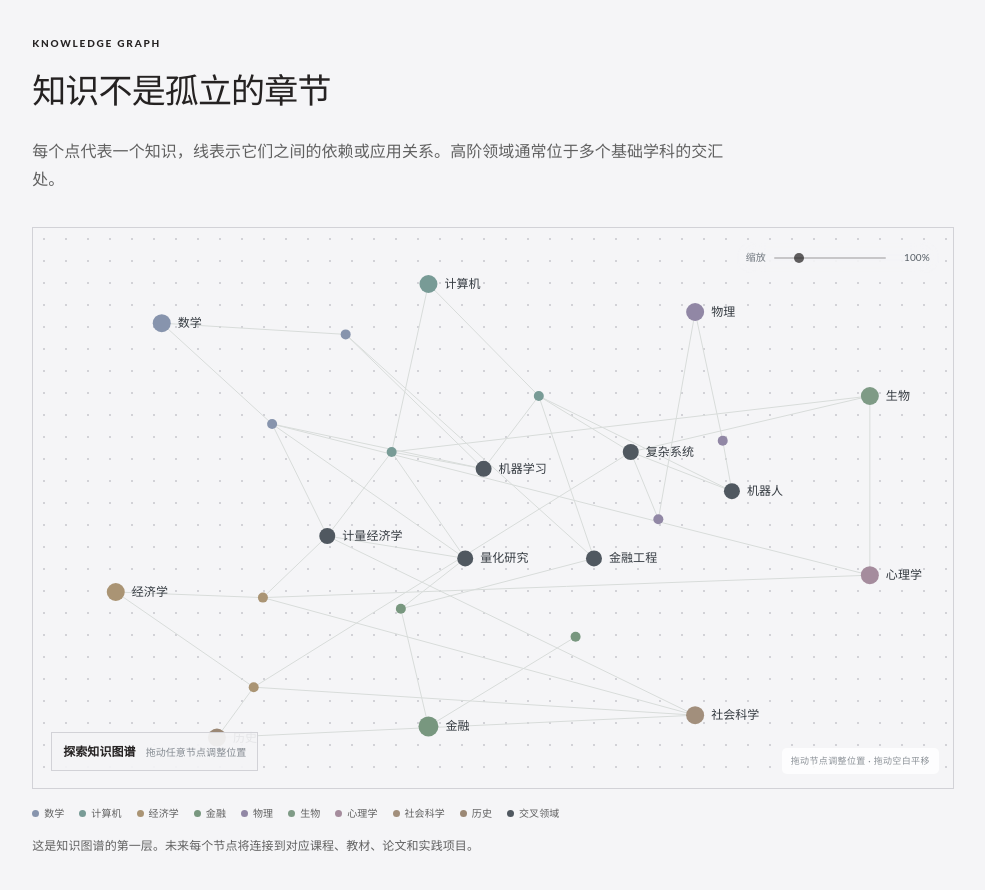
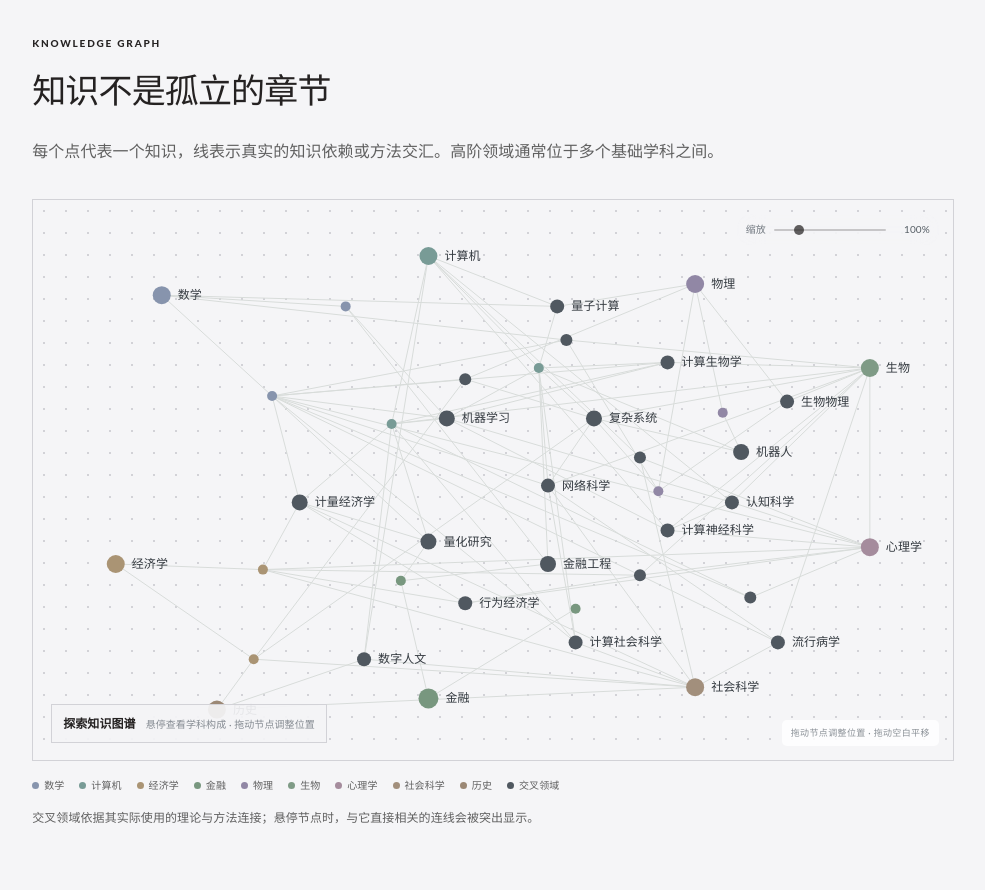
Before and after one commit to ming1024yue/finance-self-taught, a React (Vite) app: page / in a window 1280 px wide. Shown: the part 780-1670 px from the top of the page, without its empty margins (147-1132 px from the left). Built offline with nearby package versions, Linux system fonts and the light colour scheme.

Commit message:
Expand interdisciplinary knowledge graph

```diff
--- a/src/KnowledgeGraph.tsx
+++ b/src/KnowledgeGraph.tsx
@@ -5,14 +5,58 @@ const colors:Record<string,string>={数学:"#8794ad",计算机:"#789b96",经济
 const initialNodes:Node[]=[
  {id:"math",label:"数学",group:"数学",x:.14,y:.17,size:9},{id:"cs",label:"计算机",group:"计算机",x:.43,y:.1,size:9},{id:"physics",label:"物理",group:"物理",x:.72,y:.15,size:9},{id:"biology",label:"生物",group:"生物",x:.91,y:.3,size:9},{id:"psychology",label:"心理学",group:"心理学",x:.91,y:.62,size:9},{id:"social",label:"社会科学",group:"社会科学",x:.72,y:.87,size:9},{id:"history",label:"历史",group:"历史",x:.2,y:.91,size:9},{id:"econ",label:"经济学",group:"经济学",x:.09,y:.65,size:9},{id:"finance",label:"金融",group:"金融",x:.43,y:.89,size:10},
  {id:"stats",label:"概率统计",group:"数学",x:.26,y:.35,size:5},{id:"opt",label:"优化",group:"数学",x:.34,y:.19,size:5},{id:"algo",label:"算法",group:"计算机",x:.55,y:.3,size:5},{id:"data",label:"数据科学",group:"计算机",x:.39,y:.4,size:5},{id:"mechanics",label:"力学",group:"物理",x:.75,y:.38,size:5},{id:"dynamics",label:"动力系统",group:"物理",x:.68,y:.52,size:5},{id:"micro",label:"微观经济学",group:"经济学",x:.25,y:.66,size:5},{id:"macro",label:"宏观经济学",group:"经济学",x:.24,y:.82,size:5},{id:"pricing",label:"资产定价",group:"金融",x:.4,y:.68,size:5},{id:"corp",label:"公司金融",group:"金融",x:.59,y:.73,size:5},
- {id:"ml",label:"机器学习",group:"交叉领域",x:.49,y:.43,size:8},{id:"metrics",label:"计量经济学",group:"交叉领域",x:.32,y:.55,size:8},{id:"quant",label:"量化研究",group:"交叉领域",x:.47,y:.59,size:8},{id:"fineng",label:"金融工程",group:"交叉领域",x:.61,y:.59,size:8},{id:"complex",label:"复杂系统",group:"交叉领域",x:.65,y:.4,size:8},{id:"robot",label:"机器人",group:"交叉领域",x:.76,y:.47,size:8}
+ {id:"ml",label:"机器学习",group:"交叉领域",x:.45,y:.39,size:8},{id:"metrics",label:"计量经济学",group:"交叉领域",x:.29,y:.54,size:8},{id:"quant",label:"量化研究",group:"交叉领域",x:.43,y:.61,size:8},{id:"fineng",label:"金融工程",group:"交叉领域",x:.56,y:.65,size:8},{id:"complex",label:"复杂系统",group:"交叉领域",x:.61,y:.39,size:8},{id:"robot",label:"机器人",group:"交叉领域",x:.77,y:.45,size:8},
+ {id:"compbio",label:"计算生物学",group:"交叉领域",x:.69,y:.29,size:7},
+ {id:"biophysics",label:"生物物理",group:"交叉领域",x:.82,y:.36,size:7},
+ {id:"cogsci",label:"认知科学",group:"交叉领域",x:.76,y:.54,size:7},
+ {id:"behavecon",label:"行为经济学",group:"交叉领域",x:.47,y:.72,size:7},
+ {id:"neuroecon",label:"神经经济学",group:"交叉领域",x:.66,y:.67,size:6},
+ {id:"compsocial",label:"计算社会科学",group:"交叉领域",x:.59,y:.79,size:7},
+ {id:"digitalhumanities",label:"数字人文",group:"交叉领域",x:.36,y:.82,size:7},
+ {id:"network",label:"网络科学",group:"交叉领域",x:.56,y:.51,size:7},
+ {id:"econophysics",label:"经济物理",group:"交叉领域",x:.47,y:.32,size:6},
+ {id:"quantumcomp",label:"量子计算",group:"交叉领域",x:.57,y:.19,size:7},
+ {id:"psychometrics",label:"心理测量学",group:"交叉领域",x:.78,y:.71,size:6},
+ {id:"mathbio",label:"数学生物学",group:"交叉领域",x:.58,y:.25,size:6},
+ {id:"epidemiology",label:"流行病学",group:"交叉领域",x:.81,y:.79,size:7},
+ {id:"hci",label:"人机交互",group:"交叉领域",x:.66,y:.46,size:6},
+ {id:"compneuro",label:"计算神经科学",group:"交叉领域",x:.69,y:.59,size:7}
 ];
-const edges=[["math","stats"],["math","opt"],["cs","algo"],["cs","data"],["physics","mechanics"],["physics","dynamics"],["biology","data"],["biology","complex"],["psychology","stats"],["psychology","biology"],["psychology","micro"],["social","metrics"],["social","micro"],["social","macro"],["history","social"],["history","macro"],["econ","micro"],["econ","macro"],["finance","pricing"],["finance","corp"],["stats","metrics"],["data","metrics"],["micro","metrics"],["stats","ml"],["opt","ml"],["algo","ml"],["data","ml"],["stats","quant"],["data","quant"],["metrics","quant"],["pricing","quant"],["opt","fineng"],["algo","fineng"],["pricing","fineng"],["dynamics","complex"],["macro","complex"],["algo","complex"],["mechanics","robot"],["algo","robot"],["complex","robot"]];
+const edges=[
+ ["math","stats"],["math","opt"],["cs","algo"],["cs","data"],["physics","mechanics"],["physics","dynamics"],["biology","data"],["biology","complex"],["psychology","stats"],["psychology","biology"],["psychology","micro"],["social","metrics"],["social","micro"],["social","macro"],["history","social"],["history","macro"],["econ","micro"],["econ","macro"],["finance","pricing"],["finance","corp"],
+ ["stats","metrics"],["data","metrics"],["micro","metrics"],["stats","ml"],["opt","ml"],["algo","ml"],["data","ml"],["stats","quant"],["data","quant"],["metrics","quant"],["pricing","quant"],["opt","fineng"],["algo","fineng"],["pricing","fineng"],["dynamics","complex"],["macro","complex"],["algo","complex"],["mechanics","robot"],["algo","robot"],["complex","robot"],
+ ["biology","compbio"],["data","compbio"],["algo","compbio"],["stats","compbio"],["ml","compbio"],
+ ["biology","biophysics"],["physics","biophysics"],["dynamics","biophysics"],
+ ["psychology","cogsci"],["biology","cogsci"],["cs","cogsci"],["ml","cogsci"],
+ ["psychology","behavecon"],["micro","behavecon"],["metrics","behavecon"],
+ ["psychology","neuroecon"],["biology","neuroecon"],["micro","neuroecon"],["behavecon","neuroecon"],
+ ["social","compsocial"],["data","compsocial"],["stats","compsocial"],["algo","compsocial"],
+ ["history","digitalhumanities"],["social","digitalhumanities"],["data","digitalhumanities"],["cs","digitalhumanities"],
+ ["stats","network"],["algo","network"],["complex","network"],["social","network"],["biology","network"],["compsocial","network"],
+ ["physics","econophysics"],["stats","econophysics"],["macro","econophysics"],["complex","econophysics"],
+ ["physics","quantumcomp"],["math","quantumcomp"],["cs","quantumcomp"],["algo","quantumcomp"],
+ ["psychology","psychometrics"],["stats","psychometrics"],["data","psychometrics"],
+ ["math","mathbio"],["biology","mathbio"],["dynamics","mathbio"],["stats","mathbio"],
+ ["biology","epidemiology"],["stats","epidemiology"],["social","epidemiology"],["network","epidemiology"],
+ ["cs","hci"],["psychology","hci"],["social","hci"],
+ ["cs","compneuro"],["psychology","compneuro"],["biology","compneuro"],["ml","compneuro"],["cogsci","compneuro"]
+];
+const descriptions:Record<string,string>={
+ ml:"数学 × 计算机 × 统计",metrics:"经济学 × 数学 × 统计",quant:"金融 × 统计 × 计算机",fineng:"金融 × 数学 × 计算机",complex:"数学 × 物理 × 生物 × 社会科学",robot:"计算机 × 物理",
+ compbio:"生物 × 计算机 × 统计",biophysics:"生物 × 物理",cogsci:"心理学 × 生物 × 计算机",behavecon:"心理学 × 经济学",neuroecon:"神经科学 × 心理学 × 经济学",compsocial:"社会科学 × 计算机 × 统计",digitalhumanities:"历史人文 × 计算机",network:"数学 × 计算机 × 自然与社会系统",econophysics:"经济学 × 统计物理",quantumcomp:"物理 × 数学 × 计算机",psychometrics:"心理学 × 统计",mathbio:"数学 × 生物",epidemiology:"生物 × 统计 × 社会科学",hci:"计算机 × 心理学 × 社会科学",compneuro:"神经科学 × 数学 × 计算机"
+};
 
 export default function KnowledgeGraph(){
  const canvasRef=useRef<HTMLCanvasElement>(null),nodesRef=useRef(initialNodes.map(node=>({...node}))),viewRef=useRef<View>({x:0,y:0,scale:1}),activeId=useRef<string|null>(null),dragRef=useRef<{kind:"node";id:string}|{kind:"pan";x:number;y:number;ox:number;oy:number}|null>(null),drawRef=useRef<()=>void>(()=>{});
  const [active,setActive]=useState<Node|null>(null),[zoom,setZoom]=useState(100);
- useEffect(()=>{const canvas=canvasRef.current;if(!canvas)return;const draw=()=>{const rect=canvas.getBoundingClientRect(),dpr=devicePixelRatio||1;if(canvas.width!==Math.round(rect.width*dpr)||canvas.height!==Math.round(rect.height*dpr)){canvas.width=Math.round(rect.width*dpr);canvas.height=Math.round(rect.height*dpr)}const c=canvas.getContext("2d")!;c.setTransform(dpr,0,0,dpr,0,0);c.clearRect(0,0,rect.width,rect.height);const v=viewRef.current,pos=(n:Node)=>({x:n.x*rect.width*v.scale+v.x,y:n.y*rect.height*v.scale+v.y});c.strokeStyle="#d8dcda";c.lineWidth=1;for(const [a,b] of edges){const p=pos(nodesRef.current.find(n=>n.id===a)!),q=pos(nodesRef.current.find(n=>n.id===b)!);c.beginPath();c.moveTo(p.x,p.y);c.lineTo(q.x,q.y);c.stroke()}for(const n of nodesRef.current){const p=pos(n),selected=activeId.current===n.id;c.beginPath();c.arc(p.x,p.y,n.size+(selected?3:0),0,Math.PI*2);c.fillStyle=colors[n.group];c.fill();if(selected){c.strokeStyle="#fff";c.lineWidth=2;c.stroke()}if(n.size>=8||selected){c.font=`${selected?600:500} 12px -apple-system, sans-serif`;c.fillStyle="#343a40";c.fillText(n.label,p.x+n.size+7,p.y+4)}}};drawRef.current=draw;draw();const observer=new ResizeObserver(draw);observer.observe(canvas);return()=>observer.disconnect()},[]);
+ useEffect(()=>{const canvas=canvasRef.current;if(!canvas)return;const draw=()=>{
+  const rect=canvas.getBoundingClientRect(),dpr=devicePixelRatio||1;
+  if(canvas.width!==Math.round(rect.width*dpr)||canvas.height!==Math.round(rect.height*dpr)){canvas.width=Math.round(rect.width*dpr);canvas.height=Math.round(rect.height*dpr)}
+  const c=canvas.getContext("2d")!;c.setTransform(dpr,0,0,dpr,0,0);c.clearRect(0,0,rect.width,rect.height);
+  const v=viewRef.current,selectedId=activeId.current,pos=(n:Node)=>({x:n.x*rect.width*v.scale+v.x,y:n.y*rect.height*v.scale+v.y});
+  for(const [a,b] of edges){const related=!selectedId||a===selectedId||b===selectedId,p=pos(nodesRef.current.find(n=>n.id===a)!),q=pos(nodesRef.current.find(n=>n.id===b)!);c.strokeStyle=selectedId?(related?"#8e9691":"rgba(174,180,176,.2)"):"#d8dcda";c.lineWidth=selectedId&&related?1.6:1;c.beginPath();c.moveTo(p.x,p.y);c.lineTo(q.x,q.y);c.stroke()}
+  for(const n of nodesRef.current){const p=pos(n),selected=selectedId===n.id;c.beginPath();c.arc(p.x,p.y,n.size+(selected?3:0),0,Math.PI*2);c.fillStyle=colors[n.group];c.fill();if(selected){c.strokeStyle="#fff";c.lineWidth=2;c.stroke()}if(n.size>=7||selected){c.font=`${selected?600:500} 12px -apple-system, sans-serif`;c.fillStyle="#343a40";c.fillText(n.label,p.x+n.size+7,p.y+4)}}
+ };drawRef.current=draw;draw();const observer=new ResizeObserver(draw);observer.observe(canvas);return()=>observer.disconnect()},[]);
  const local=(e:{currentTarget:HTMLCanvasElement;clientX:number;clientY:number})=>{const r=e.currentTarget.getBoundingClientRect();return{x:e.clientX-r.left,y:e.clientY-r.top,r}};
  const hit=(x:number,y:number,r:DOMRect)=>{const v=viewRef.current;let found:Node|null=null,best=24;for(const n of nodesRef.current){const d=Math.hypot(x-(n.x*r.width*v.scale+v.x),y-(n.y*r.height*v.scale+v.y));if(d<best){best=d;found=n}}return found};
  const activate=(node:Node|null)=>{if(activeId.current===node?.id)return;activeId.current=node?.id??null;setActive(node?{...node}:null);drawRef.current()};
@@ -20,5 +64,14 @@ export default function KnowledgeGraph(){
  const onPointerMove=(e:React.PointerEvent<HTMLCanvasElement>)=>{const {x,y,r}=local(e),drag=dragRef.current,v=viewRef.current;if(drag?.kind==="node"){const node=nodesRef.current.find(n=>n.id===drag.id)!;node.x=Math.max(.02,Math.min(.98,(x-v.x)/(r.width*v.scale)));node.y=Math.max(.03,Math.min(.97,(y-v.y)/(r.height*v.scale)));activate(node);drawRef.current();return}if(drag?.kind==="pan"){v.x=drag.ox+e.clientX-drag.x;v.y=drag.oy+e.clientY-drag.y;drawRef.current();return}activate(hit(x,y,r))};
  const finish=(e:React.PointerEvent<HTMLCanvasElement>)=>{dragRef.current=null;e.currentTarget.classList.remove("dragging-node","panning");if(e.currentTarget.hasPointerCapture(e.pointerId))e.currentTarget.releasePointerCapture(e.pointerId)};
  const changeZoom=(value:number)=>{const canvas=canvasRef.current;if(!canvas)return;const r=canvas.getBoundingClientRect(),v=viewRef.current,next=value/100,ratio=next/v.scale,cx=r.width/2,cy=r.height/2;v.x=cx-(cx-v.x)*ratio;v.y=cy-(cy-v.y)*ratio;v.scale=next;setZoom(value);drawRef.current()};
- return <section className="knowledge-section" id="knowledge-graph"><div className="knowledge-heading"><small>KNOWLEDGE GRAPH</small><h2>知识不是孤立的章节</h2><p>每个点代表一个知识，线表示它们之间的依赖或应用关系。高阶领域通常位于多个基础学科的交汇处。</p></div><div className="graph-shell"><canvas ref={canvasRef} onPointerDown={onPointerDown} onPointerMove={onPointerMove} onPointerUp={finish} onPointerCancel={finish} onPointerLeave={e=>{if(!dragRef.current)activate(null);e.currentTarget.classList.remove("dragging-node","panning")}} role="img" aria-label="可拖拽的跨学科知识图谱"/><label className="graph-zoom"><span>缩放</span><input type="range" min="70" max="220" step="5" value={zoom} onChange={e=>changeZoom(Number(e.currentTarget.value))} aria-label="调整知识图谱缩放比例"/><output>{zoom}%</output></label><div className="graph-tooltip" aria-live="polite">{active?<><b>{active.label}</b><span>{active.group}</span></>:<><b>探索知识图谱</b><span>拖动任意节点调整位置</span></>}</div></div><div className="graph-legend">{Object.entries(colors).map(([name,color])=><span key={name}><i style={{background:color}}/>{name}</span>)}</div><p className="graph-note">这是知识图谱的第一层。未来每个节点将连接到对应课程、教材、论文和实践项目。</p></section>
+ return <section className="knowledge-section" id="knowledge-graph">
+  <div className="knowledge-heading"><small>KNOWLEDGE GRAPH</small><h2>知识不是孤立的章节</h2><p>每个点代表一个知识，线表示真实的知识依赖或方法交汇。高阶领域通常位于多个基础学科之间。</p></div>
+  <div className="graph-shell">
+   <canvas ref={canvasRef} onPointerDown={onPointerDown} onPointerMove={onPointerMove} onPointerUp={finish} onPointerCancel={finish} onPointerLeave={e=>{if(!dragRef.current)activate(null);e.currentTarget.classList.remove("dragging-node","panning")}} role="img" aria-label="包含计算生物学、认知科学、网络科学等领域的可拖拽跨学科知识图谱"/>
+   <label className="graph-zoom"><span>缩放</span><input type="range" min="70" max="220" step="5" value={zoom} onChange={e=>changeZoom(Number(e.currentTarget.value))} aria-label="调整知识图谱缩放比例"/><output>{zoom}%</output></label>
+   <div className="graph-tooltip" aria-live="polite">{active?<><b>{active.label}</b><span>{descriptions[active.id]??active.group}</span></>:<><b>探索知识图谱</b><span>悬停查看学科构成 · 拖动节点调整位置</span></>}</div>
+  </div>
+  <div className="graph-legend">{Object.entries(colors).map(([name,color])=><span key={name}><i style={{background:color}}/>{name}</span>)}</div>
+  <p className="graph-note">交叉领域依据其实际使用的理论与方法连接；悬停节点时，与它直接相关的连线会被突出显示。</p>
+ </section>
 }
```
